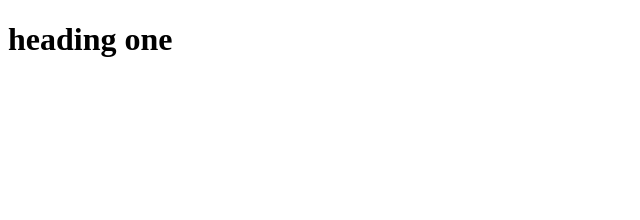
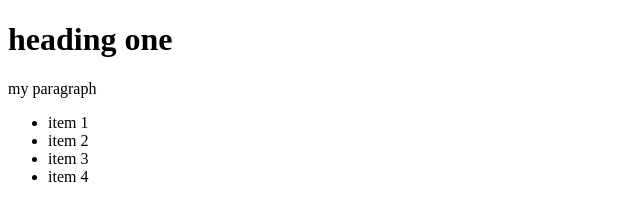
Before and after one commit to Mengistu-g/learngit, a plain HTML site: page index.html in a window 1280 px wide. Shown: the whole page, without its empty margins (0-640 px from the left). Drawn offline with Linux system fonts and the light colour scheme.

Commit message:
recommited

```diff
--- a/index.html
+++ b/index.html
@@ -7,5 +7,13 @@
 </head>
 <body>
     <h1>heading one </h1>
+    <p>my paragraph </p>
+
+<ul>
+    <li>item 1</li>
+    <li>item 2</li>
+    <li>item 3</li>
+    <li>item 4</li>
+</ul>
 </body>
 </html>
--- a/style.css
+++ b/style.css
@@ -1,4 +1,4 @@
 h1 {
 
-color: blue;
+color:chocolate;
 }
```
